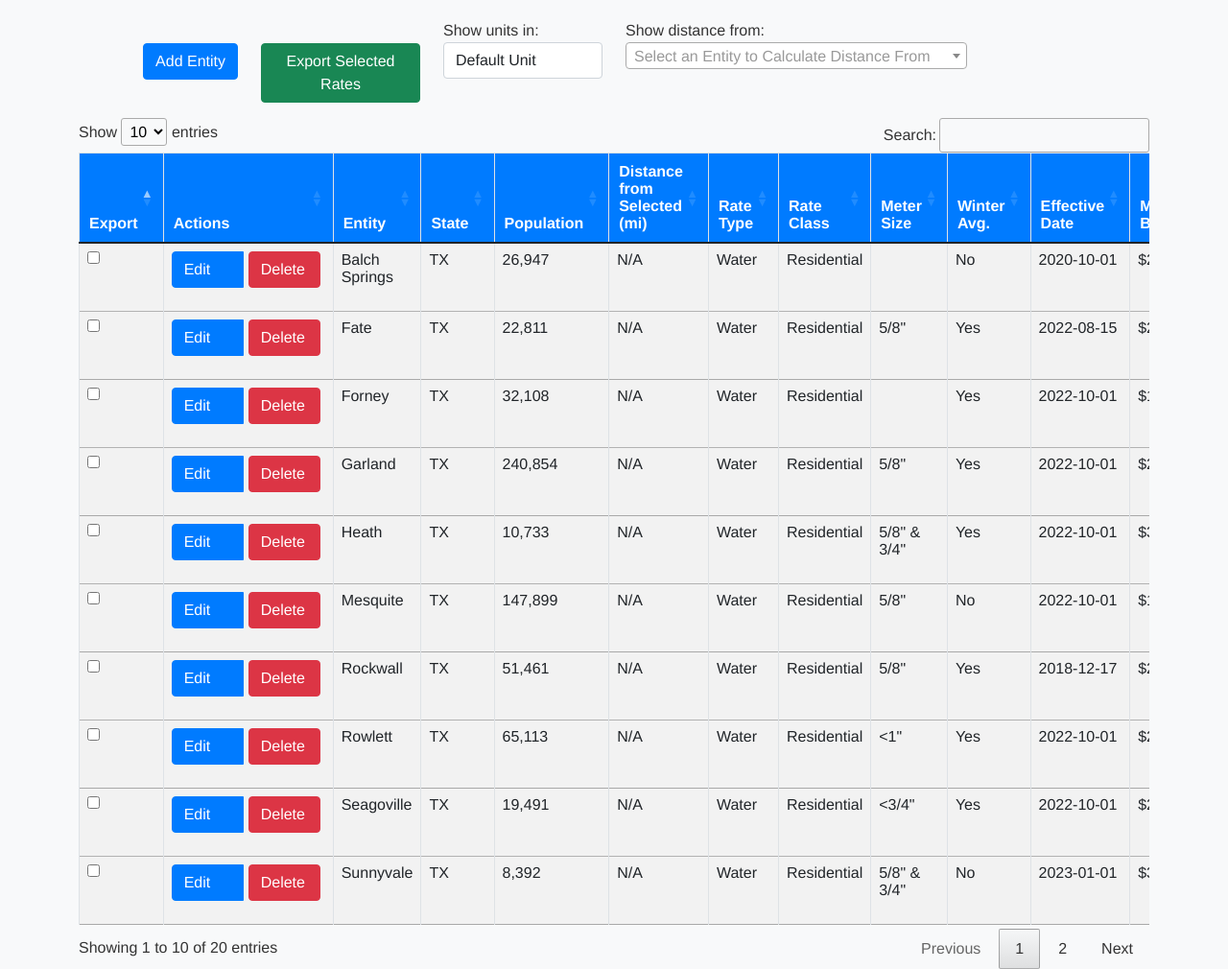
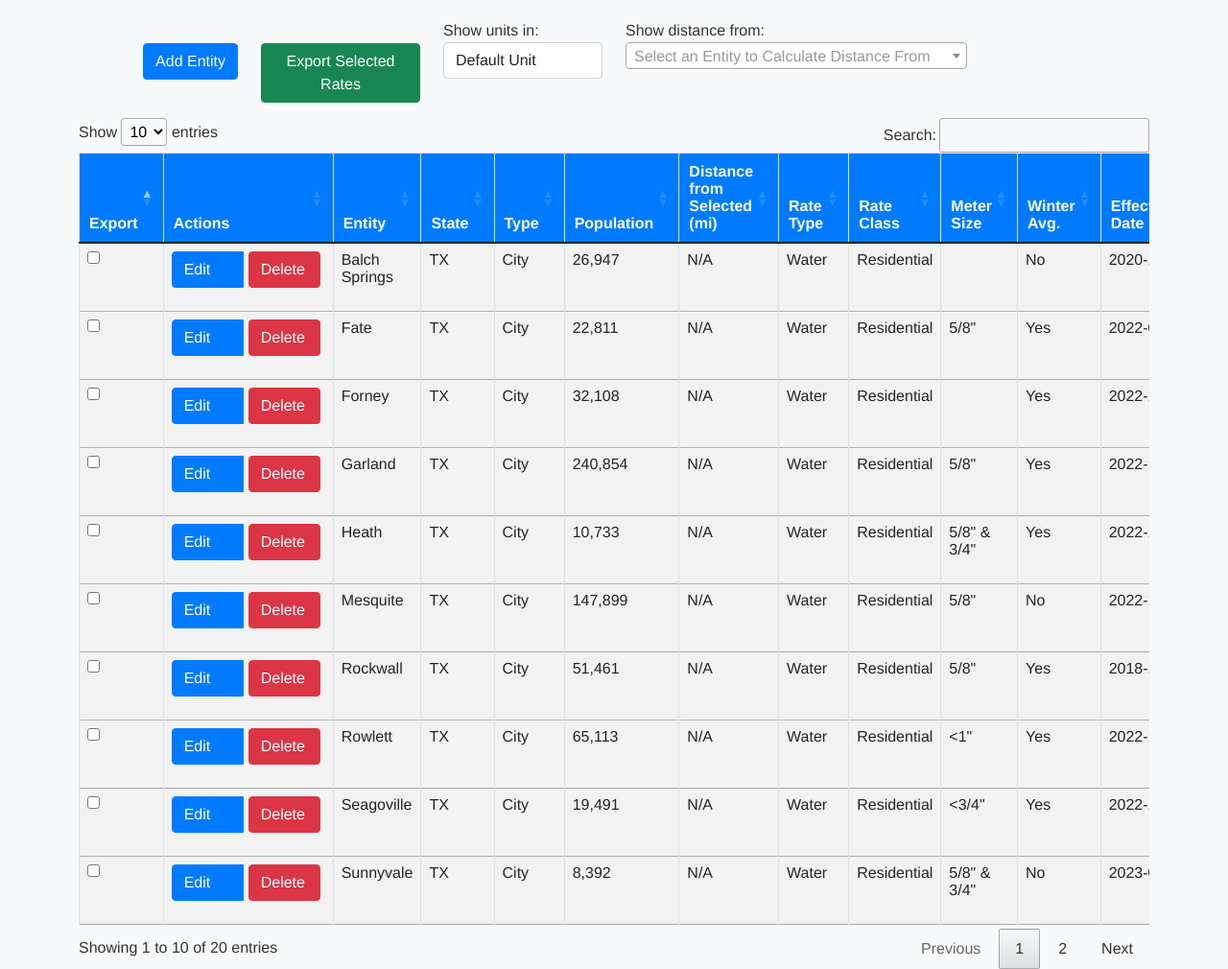
Before and after one commit to mberntNG/waterrates, a Flask app: page / in a window 1280 px wide. Shown: the part 80-1090 px from the top of the page at 96% size. Run offline with Flask 3, Linux system fonts and the light colour scheme; data comes from the database, SQL or seed files in the repository; both versions use the stored data as it was after the commit; some libraries are stand-ins or nearby versions.

Commit message:
Adding "Type" to tables

```diff
--- a/app/routes.py
+++ b/app/routes.py
@@ -292,7 +292,7 @@ def export_rates():
 
     # Write headers
     writer.writerow([
-        'Entity', 'State', 'Population', 'Rate Type', 'Rate Class', 'Meter Size',
+        'Entity', 'State', 'Type', 'Population', 'Rate Type', 'Rate Class', 'Meter Size',
         'Effective Date', 'Min Bill', 'Units', 'Block 1 Volume', 'Block 2 Volume',
         'Block 3 Volume', 'Block 4 Volume', 'Block 5 Volume', 'Block 6 Volume',
         'Block 7 Volume', 'Block 8 Volume', 'Block 9 Volume', 'Block 10 Volume',
@@ -308,6 +308,7 @@ def export_rates():
         entity_data = [
             entity.entity_name,  # Entity name
             entity.state,        # State
+            entity.entity_type,  #Type, e.g. City, District
             entity.population    # Population
         ]
 
--- a/app/templates/home.html
+++ b/app/templates/home.html
@@ -48,6 +48,7 @@
                     <th>Actions</th>
                     <th>Entity</th>
                     <th>State</th>
+                    <th>Type</th>
                     <th>Population</th>
                     <th>Distance from Selected (mi)</th>
                     <th>Rate Type</th>
@@ -82,6 +83,7 @@
                                     data-id="{{ rate.id }}"
                                     data-entity="{{ rate.entity.entity_name }}"
                                     data-state="{{ rate.entity.state }}"
+                                    data-entity_type="{{ rate.entity.entity_type }}"
                                     data-population="{{ rate.entity.population }}"
                                     data-latitude="{{ rate.entity.latitude }}"
                                     data-longitude="{{ rate.entity.longitude }}"
@@ -118,6 +120,7 @@
                     </td>
                     <td>{{ rate.entity.entity_name }}</td>
                     <td>{{ rate.entity.state }}</td>
+                    <td>{{ rate.entity.entity_type }}</td>
                     <td data-field="population">{{ rate.entity.population or '' }}</td>
                     <td>{{ distances.get(rate.entity.id, 'N/A') }}</td>
                     <td>{{ rate.rate_type }}</td>
@@ -163,15 +166,19 @@
                     </button>
                 </div>
                 <div class="modal-body">
-                    <!-- First row with Entity, State, Population -->
+                    <!-- First row with Entity, State, Entity Type, Population -->
                     <div class="row">
                         <div class="col-md-4 form-group">
                             <label for="entity">Entity</label>
                             <input type="text" class="form-control" id="entity_name" name="entity_name" required>
                         </div>
-                        <div class="col-md-4 form-group">
+                        <div class="col-md-2 form-group">
                             <label for="state">State</label>
                             <input type="text" class="form-control" id="state" name="state" required>
+                        </div>
+                        <div class="col-md-2 form-group">
+                            <label for="entity_type">Type</label>
+                            <input type="text" class="form-control" id="entity_type" name="entity_type" required>
                         </div>
                         <div class="col-md-4 form-group">
                             <label for="population">Population</label>
@@ -394,6 +401,7 @@
             // Populate fields if editing, otherwise clear fields
             modal.find('#entity_name').val(button.data('entity') || '');
             modal.find('#state').val(button.data('state') || '');
+            modal.find('#entity_type').val(button.data('entity_type') || '');
             modal.find('#population').val(button.data('population') || '');
             modal.find('#latitude').val(button.data('latitude') || '');
             modal.find('#longitude').val(button.data('longitude') || '');
@@ -650,15 +658,26 @@
         });
     });
 </script>
-
 <script>
     $(document).ready(function () {
         // Store original values for block volumes
         let originalBlockVolumes = {};
+        let isEditing = false;  // Flag to check if the modal is opened for editing
 
-        // When the modal is shown, store the original block volumes
+        // When the modal is shown, set the flag and store original block volumes
         $('#entityModal').on('show.bs.modal', function (event) {
             var button = $(event.relatedTarget); // Button that triggered the modal
+            const entityId = button.data('id'); // Check if the entity ID is set
+
+            if (entityId) {
+                // If entity ID is present, it's an edit operation
+                isEditing = true;
+            } else {
+                // Otherwise, it's an add operation
+                isEditing = false;
+            }
+
+            // Store the original block volumes (only relevant for editing)
             for (var i = 1; i <= 10; i++) {
                 const volumeField = $('#volume_' + i);
                 originalBlockVolumes[i] = volumeField.val();  // Store the original value
@@ -667,6 +686,11 @@
 
         // Add event listener to block volume inputs
         $('input[id^="volume_"]').on('change', function () {
+            if (!isEditing) {
+                // Don't show the warning if we're adding a new entity
+                return;
+            }
+
             const blockId = $(this).attr('id').split('_')[1];  // Get the block number (e.g., "volume_1" -> "1")
             const originalValue = originalBlockVolumes[blockId];  // Get the original value of the block
 
```
Also changed, not shown: instance/water_rates.sqlite.
